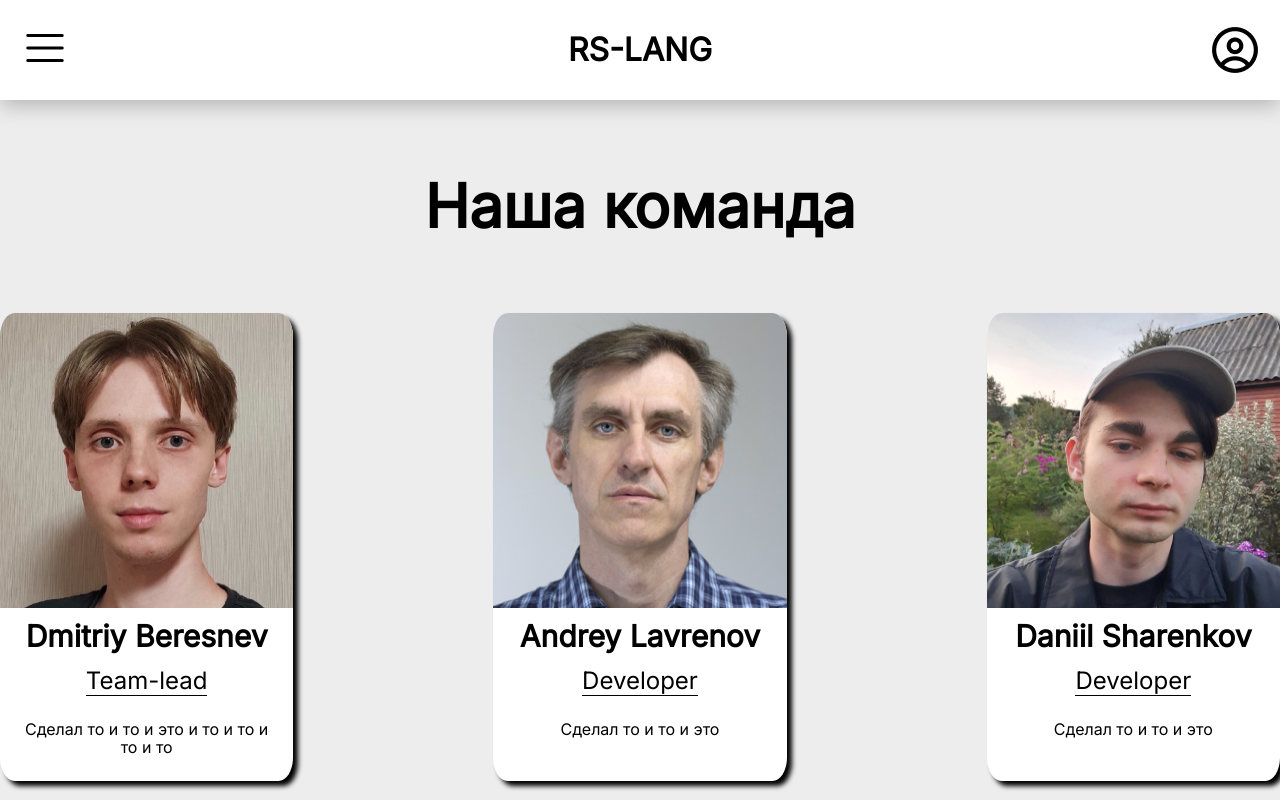
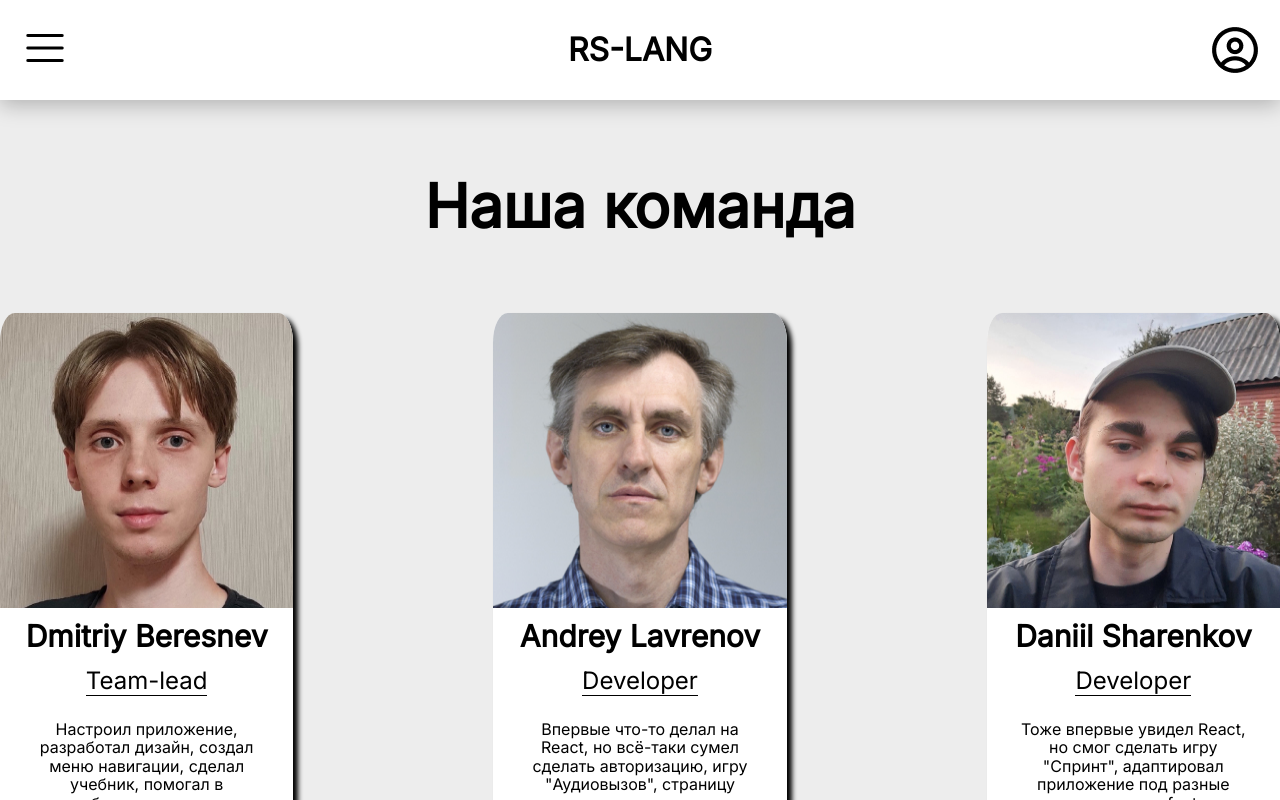
Before and after one commit to Fronikon/rs-lang, a React (Create React App) app: page /about in a window 1280 px wide. Built offline with nearby package versions, Linux system fonts and the light colour scheme.

Commit message:
feat: change description about team card

```diff
--- a/src/components/About/About.tsx
+++ b/src/components/About/About.tsx
@@ -4,21 +4,23 @@ import Card from './Card';
 import cards from './constants';
 
 const About: React.FC = () => {
-  const listCards = cards.map((card) => (
-    <Card
-      key={card.id}
-      id={card.id}
-      img={card.img}
-      name={card.name}
-      position={card.position}
-      description={card.description}
-    />
-  ));
   return (
     <main className={cn(styles.main)}>
       <h2 className={cn(styles.h2)}>Наша команда</h2>
       <section className={cn(styles.cards)}>
-        {listCards}
+        {
+          cards.map((card) => (
+            <Card
+              key={card.id}
+              gitHub={card.gitHub}
+              id={card.id}
+              img={card.img}
+              name={card.name}
+              position={card.position}
+              description={card.description}
+            />
+          ))
+        }
       </section>
     </main>
   );
--- a/src/components/About/Card.tsx
+++ b/src/components/About/Card.tsx
@@ -6,7 +6,9 @@ const Card: React.FC<ICards> = (props) => {
   return (
     <div className={cn(styles.card)} key={props.id}>
       <img src={props.img} alt={props.name} width={300} height={295} />
-      <h3 className={styles.name}>{props.name}</h3>
+      <a href={props.gitHub}>
+        <h3 className={styles.name}>{props.name}</h3>
+      </a>
       <h4 className={styles.position}>{props.position}</h4>
       <p className={styles.description}>{props.description}</p>
     </div>
--- a/src/components/About/constants.ts
+++ b/src/components/About/constants.ts
@@ -5,6 +5,7 @@ import Andrey from '../../assets/images/Andrey.png';
 
 export interface ICards {
   id: number,
+  gitHub: string,
   img: string,
   name: string,
   position: string,
@@ -14,24 +15,27 @@ export interface ICards {
 const cards: ICards[] = [
   {
     id: students[0].id,
+    gitHub: 'https://github.com/Fronikon',
     img: `${Dmitriy}`,
     name: students[0].name,
     position: 'Team-lead',
-    description: 'Сделал то и то и это и то и то и то и то',
+    description: 'Настроил приложение, разработал дизайн, создал меню навигации, сделал учебник, помогал в разработке игр, настроил взаимодействие между играми и учебником.',
   },
   {
     id: students[1].id,
+    gitHub: 'https://github.com/InnokentyKedrov',
     img: `${Andrey}`,
     name: students[1].name,
     position: 'Developer',
-    description: 'Сделал то и то и это',
+    description: 'Впервые что-то делал на React, но всё-таки сумел сделать авторизацию, игру "Аудиовызов", страницу статистики, главную страницу и настроил сервер.',
   },
   {
     id: students[2].id,
+    gitHub: 'https://github.com/karap9s',
     img: `${Daniil}`,
     name: students[2].name,
     position: 'Developer',
-    description: 'Сделал то и то и это',
+    description: 'Тоже впервые увидел React, но смог сделать игру "Спринт", адаптировал приложение под разные экраны, сделал footer и header, а также сделал ту страницу, на которой вы это читаете.',
   },
 ];
 
```
